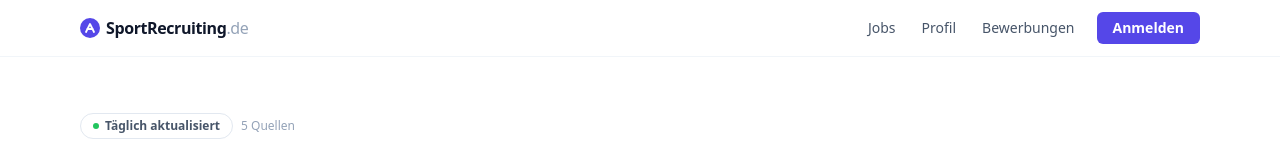
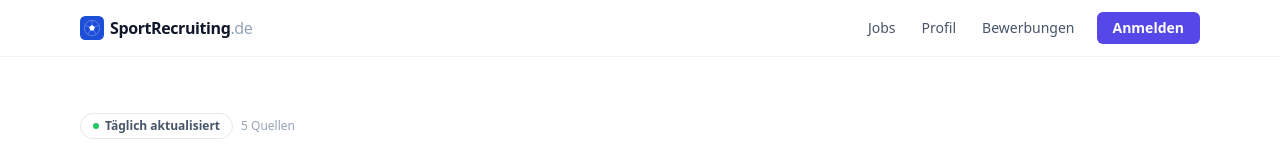
Before and after one commit to Hannes230199/sport-recruiting, a Next.js app: page / in a window 1280 px wide. Shown: the top 158 px of the page. Built offline with nearby package versions, Linux system fonts and the light colour scheme; no server answers; the database is empty.

Commit message:
feat: soccer ball icon in header + favicon

```diff
--- a/src/components/Header.tsx
+++ b/src/components/Header.tsx
@@ -19,10 +19,15 @@ export async function Header() {
       <div className="mx-auto flex max-w-6xl items-center justify-between px-4 py-3">
         {/* Logo */}
         <Link href="/" className="flex items-center gap-1.5">
-          <svg width="20" height="20" viewBox="0 0 20 20" fill="none" className="shrink-0">
-            <circle cx="10" cy="10" r="10" className="fill-brand-600" />
-            <path d="M6 14L10 6l4 8" stroke="white" strokeWidth="1.8" strokeLinecap="round" strokeLinejoin="round" />
-            <path d="M7.5 11h5" stroke="white" strokeWidth="1.8" strokeLinecap="round" />
+          <svg width="24" height="24" viewBox="0 0 100 100" className="shrink-0">
+            <rect width="100" height="100" rx="22" fill="#1d4ed8"/>
+            <circle cx="50" cy="50" r="32" fill="none" stroke="white" strokeWidth="2.5" opacity="0.45"/>
+            <polygon points="50,37 62,46 57,60 43,60 38,46" fill="white"/>
+            <line x1="50" y1="37" x2="50" y2="18" stroke="white" strokeWidth="2" opacity="0.5"/>
+            <line x1="62" y1="46" x2="78" y2="39" stroke="white" strokeWidth="2" opacity="0.5"/>
+            <line x1="57" y1="60" x2="67" y2="76" stroke="white" strokeWidth="2" opacity="0.5"/>
+            <line x1="43" y1="60" x2="33" y2="76" stroke="white" strokeWidth="2" opacity="0.5"/>
+            <line x1="38" y1="46" x2="22" y2="39" stroke="white" strokeWidth="2" opacity="0.5"/>
           </svg>
           <span className="text-base font-bold tracking-tight text-slate-900">
             SportRecruiting<span className="text-slate-400 font-normal">.de</span>
```
